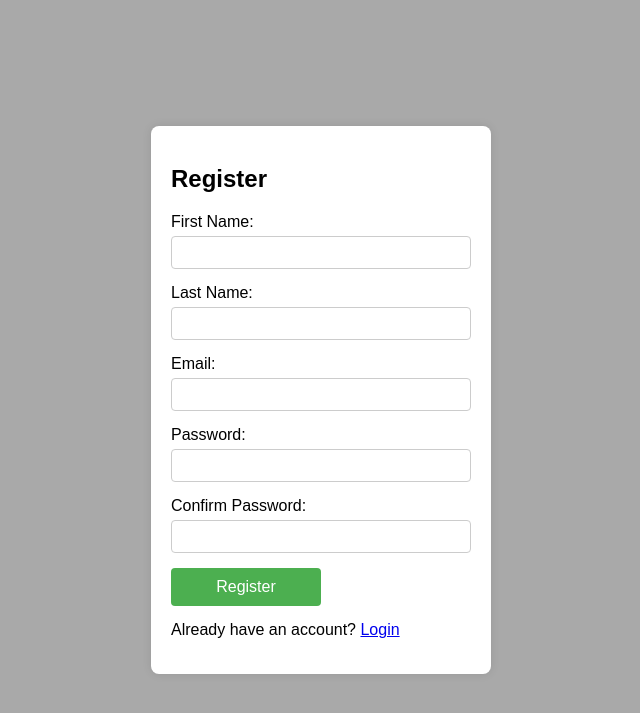
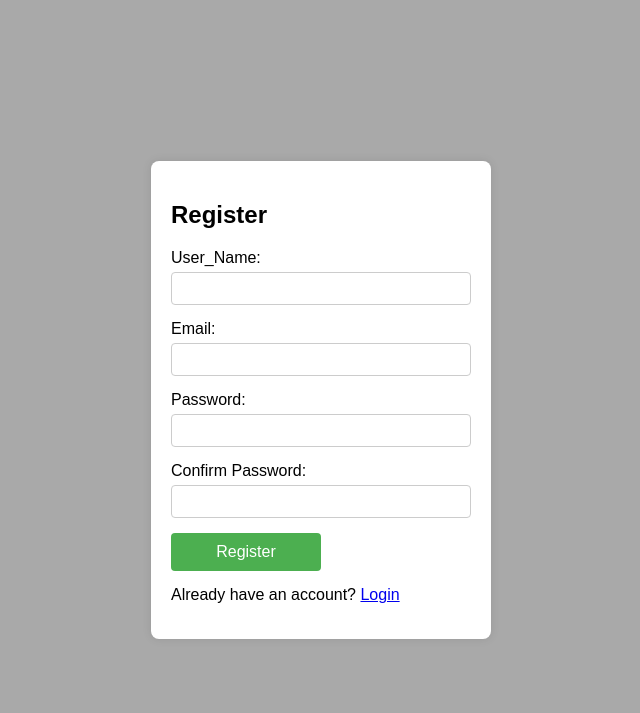
Before and after one commit to waltertaya/Todo, a Django app: page /register/ in a window 1280 px wide. Shown: the top 713 px of the page, without its empty margins (319-959 px from the left). Run offline with Django 5.2, Linux system fonts and the light colour scheme.

Commit message:
enabled authentication and creation of users

```diff
--- a/todo_app/templates/todo_app/register.html
+++ b/todo_app/templates/todo_app/register.html
@@ -59,14 +59,11 @@
 
     <div class="registration-form">
         <h2>Register</h2>
-        <form action="/submit_registration" method="post">
+        <form action=" " method="post">
+            {% csrf_token %}
             <div class="form-group">
-                <label for="firstName">First Name:</label>
-                <input type="text" id="firstName" name="firstName" required>
-            </div>
-            <div class="form-group">
-                <label for="lastName">Last Name:</label>
-                <input type="text" id="lastName" name="lastName" required>
+                <label for="userName">User_Name:</label>
+                <input type="text" id="userName" name="userName" required >
             </div>
             <div class="form-group">
                 <label for="email">Email:</label>
@@ -80,6 +77,14 @@
                 <label for="confirmPassword">Confirm Password:</label>
                 <input type="password" id="confirmPassword" name="confirmPassword" required>
             </div>
+
+            {% if messages %}
+                <div class="form-group">
+                    {% for message in messages %}
+                        <p style="color: red;">{{ message }}</p>
+                    {% endfor %}
+                </div>
+            {% endif %}
             <div class="form-group">
                 <button type="submit">Register</button>
             </div>
--- a/todo_app/urls.py
+++ b/todo_app/urls.py
@@ -4,6 +4,6 @@ from . import views
 urlpatterns = [
     path('', views.index, name='index'),
     path('register/', views.register, name='register'),
-    path('login/', views.login, name='login'),
+    path('login/', views.user_login, name='login'),
     path('home/', views.home, name='home'),
 ]
--- a/todo_app/views.py
+++ b/todo_app/views.py
@@ -1,4 +1,7 @@
-from django.shortcuts import render
+from django.shortcuts import render, redirect
+from django.contrib.auth.models import User
+from django.contrib.auth import authenticate, login , logout
+from django.contrib import messages
 from django.http import HttpResponse
 
 
@@ -7,9 +10,48 @@ def index(request):
     return render(request, 'todo_app/landing.html')
 
 def register(request):
+
+    if request.method == 'POST':
+        username = request.POST.get('userName')
+        email = request.POST.get('email')
+        password = request.POST.get('password')
+        password2 = request.POST.get('confirmPassword')
+
+        if password == password2:
+            if User.objects.filter(username=username).exists():
+                messages.error(request, 'Username is already taken')
+                return redirect('register')
+            else:
+                if User.objects.filter(email=email).exists():
+                    messages.error(request, 'Email is already taken')
+                    return redirect('register')
+                else:
+                    user = User.objects.create_user(username=username, email=email, password=password)
+                    user.save()
+                    messages.success(request, 'Account created successfully')
+                    return redirect('login')
+
+        else:
+            messages.error(request, 'Passwords do not match')
+            return redirect('register')
+
     return render(request, 'todo_app/register.html')
 
-def login(request):
+
+def user_login(request):
+    if request.method == 'POST':
+        username = request.POST.get('userName')
+        password = request.POST.get('password')
+
+        user = authenticate(request, username=username, password=password)
+
+        if user is not None:
+            login(request, user)
+            messages.success(request, 'You are now logged in')
+            return redirect('home')
+        else:
+            messages.error(request, 'Invalid credentials')
+            return redirect('login')
     return render(request, 'todo_app/login.html')
 
 def home(request):
```
Also changed, not shown: todo_app/templates/todo_app/login.html (+4 -3 lines), db.sqlite3.
